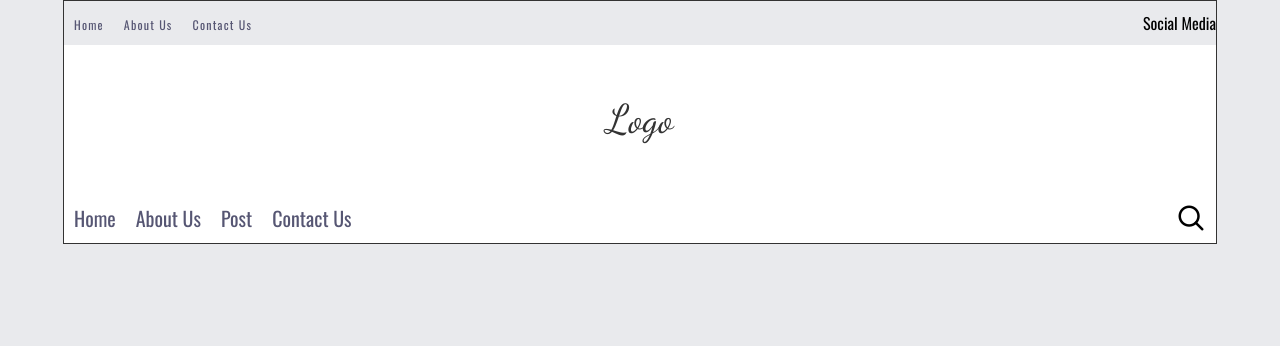
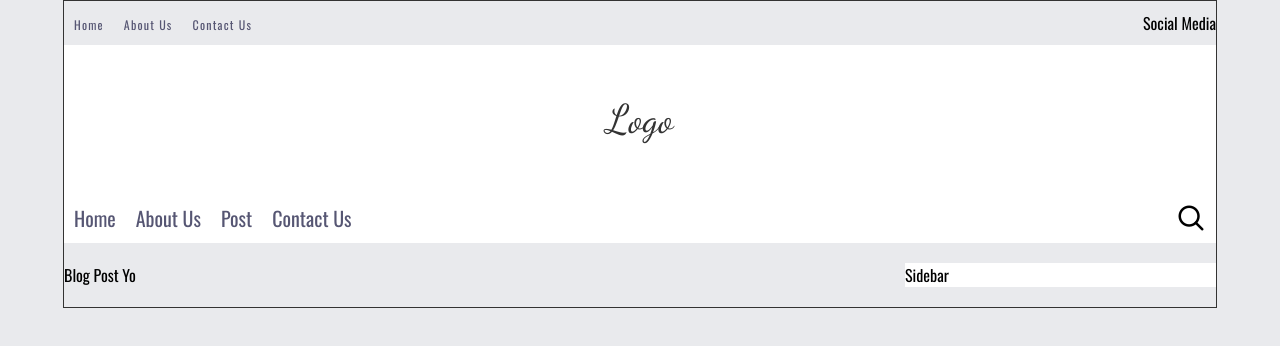
Before and after one commit to javimarashall/React-Blog, a React (Create React App) app in the folder reactblog/: page /post in a window 1280 px wide. Shown: the top 346 px of the page. Built offline with nearby package versions, Linux system fonts and the light colour scheme.

Commit message:
blogpost component completed

```diff
--- a/reactblog/src/App.js
+++ b/reactblog/src/App.js
@@ -5,6 +5,7 @@ import Hero from './components/Hero';
 import Home from './containers/Home/index';
 import { BrowserRouter as Router, Route, Routes } from 'react-router-dom';
 import ContactUs from './containers/ContactUs/index';
+import Post from './containers/Post';
 
 function App() {
   return (
@@ -15,6 +16,7 @@ function App() {
       <Routes>
         <Route exact path="/" element={<Home/>} />
         <Route exact path="/contact-us" element={<ContactUs/>} />
+        <Route exact path="/post" element={<Post/>} />
       </Routes>
       </div>
   </Router>
--- /dev/null
+++ b/reactblog/src/components/BlogPost/index.js
@@ -0,0 +1,12 @@
+import React from 'react';
+import './style.css';
+
+const BlogPost = (props) => {
+    return (
+        <div>
+            Blog Post Yo
+        </div>
+    )
+}
+
+export default BlogPost;
--- a/reactblog/src/components/Navbar/index.js
+++ b/reactblog/src/components/Navbar/index.js
@@ -1,6 +1,7 @@
 import React, {useState} from 'react';
 import './style.css';
-import searchPhoto from '../../assets/search.png';
+import searchPhoto from '../../assets/search.png'; //import the photo first for the search icon
+import { NavLink } from 'react-router-dom';
 
 const Navbar = (props) => {
     //sets the state for the search icon
@@ -11,7 +12,7 @@ const Navbar = (props) => {
         setSearch(true);
     }
 
-    //dynamically create a class and use it as a variable in the input
+    //dynamically create NavLink class and use it as NavLink variable in the input
     const searchClass= search ? 'searchinput active' : 'searchinput';
 
 
@@ -24,10 +25,10 @@ const Navbar = (props) => {
     return (
         <div className='navbar'>
             <ul className='navbarMenu'>
-                <li><a href='#'>Home</a></li>
-                <li><a href='#'>About Us</a></li>
-                <li><a href='#'>Post</a></li>
-                <li><a href='#'>Contact Us</a></li>
+                <li><NavLink to='/'>Home</NavLink></li>
+                <li><NavLink to='/about-us'>About Us</NavLink></li>
+                <li><NavLink to='/post'>Post</NavLink></li>
+                <li><NavLink to='/contact-us'>Contact Us</NavLink></li>
             </ul>
             <div className='search'>
                 <form onSubmit={submitSearch}>
--- a/reactblog/src/components/UI/Card/style.css
+++ b/reactblog/src/components/UI/Card/style.css
@@ -1,3 +1,4 @@
 .card {
     background: #fff;
+    width: 100%;
 }
--- /dev/null
+++ b/reactblog/src/containers/Post/index.js
@@ -0,0 +1,14 @@
+import React from 'react';
+import './style.css';
+import Card from '../../components/UI/Card/index';
+import BlogPost from '../../components/BlogPost/index';
+const Post = (props) => {
+    return (
+        <section className='container'>
+            <BlogPost />
+            <div className='sideBar'>Sidebar</div>
+        </section>
+    )
+}
+
+export default Post;
--- /dev/null
+++ b/reactblog/src/containers/Post/style.css
@@ -0,0 +1,13 @@
+.container {
+    display: flex;
+    justify-content: space-between;
+    margin: 20px 0;
+}
+.blogPost {
+    width: 70%;
+    background-color: #fff;
+}
+.sideBar {
+    width: 27%;
+    background-color: #fff;
+}
```
Also changed, not shown: reactblog/src/components/BlogPost/style.css (added).
